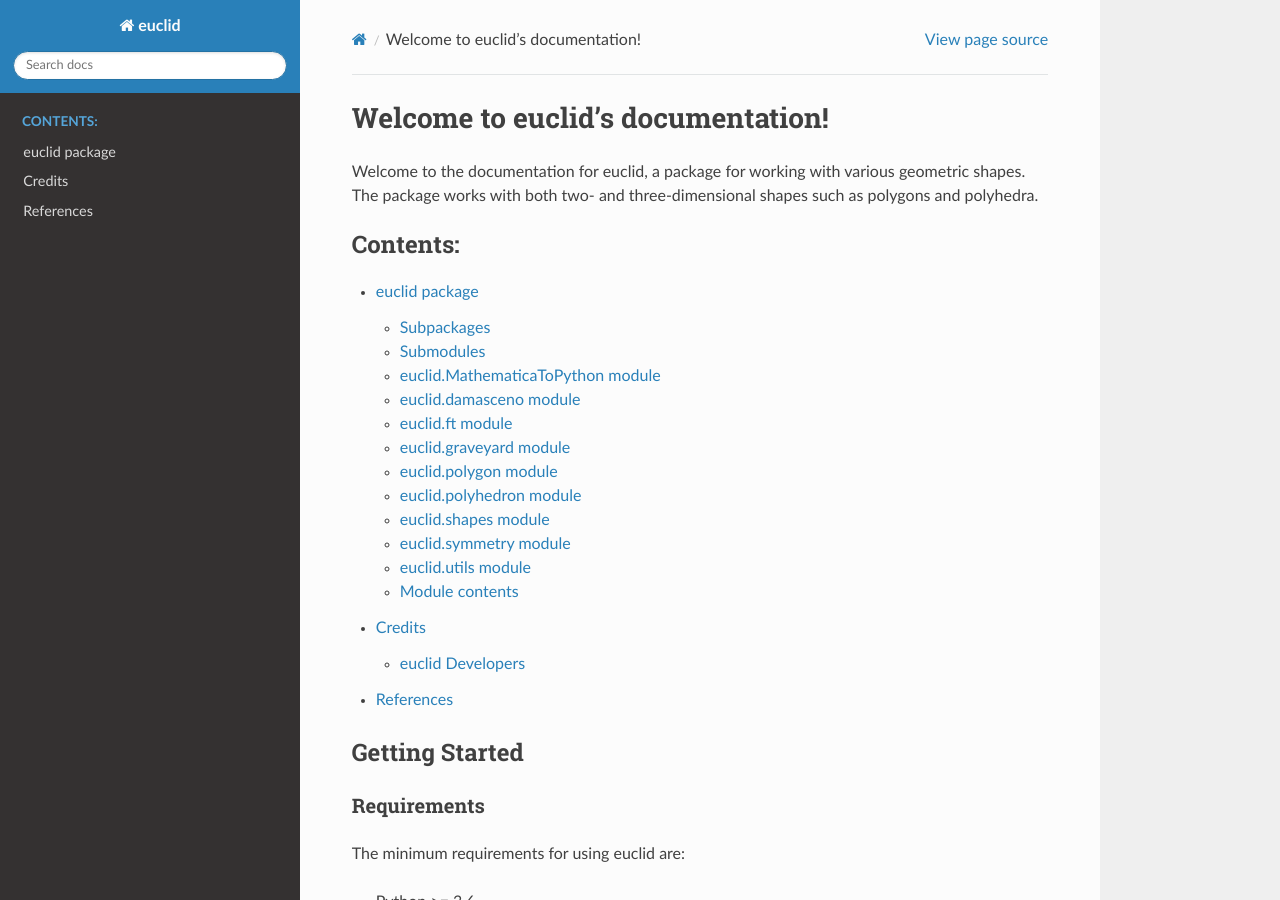
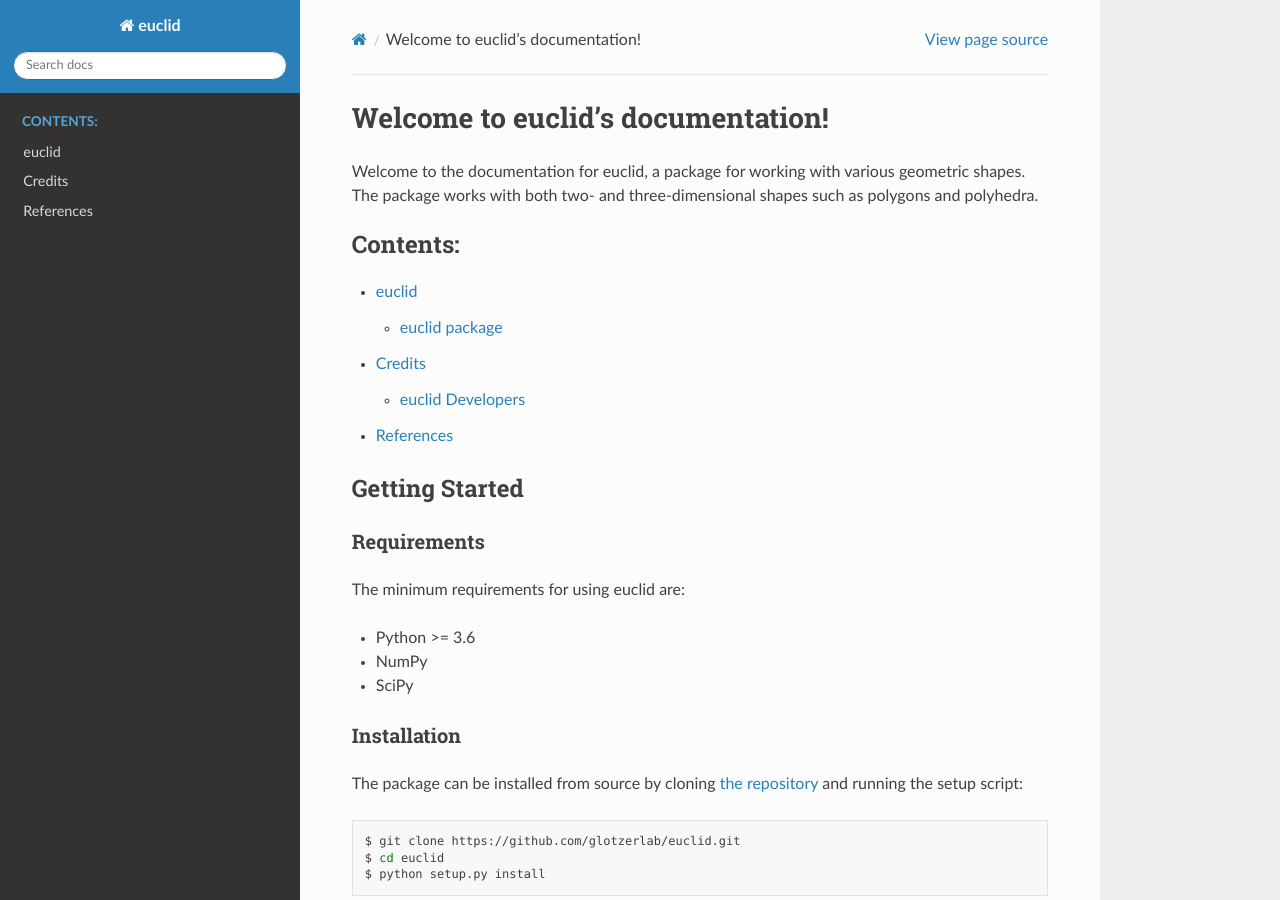
Before and after one commit to glotzerlab/coxeter, a Sphinx documentation site: the page built from doc/source/index.rst, in a window 1280 px wide and 900 px high. Built offline with Sphinx 7.4.7 and the Read the Docs theme 2.0.0, drawn with Linux system fonts in a browser that asks for light colours.

Commit message:
Fix errors/warnings in docs.

```diff
--- a/doc/source/conf.py
+++ b/doc/source/conf.py
@@ -58,4 +58,4 @@ html_theme = 'sphinx_rtd_theme'
 # Add any paths that contain custom static files (such as style sheets) here,
 # relative to this directory. They are copied after the builtin static files,
 # so a file named "default.css" will overwrite the builtin "default.css".
-html_static_path = ['_static']
+#html_static_path = ['_static']
--- a/doc/source/index.rst
+++ b/doc/source/index.rst
@@ -9,7 +9,7 @@ The package works with both two- and three-dimensional shapes such as polygons a
    :maxdepth: 2
    :caption: Contents:
 
-   euclid
+   modules
    credits
    zreferences
 
```
Also changed, not shown: 1 other file.
